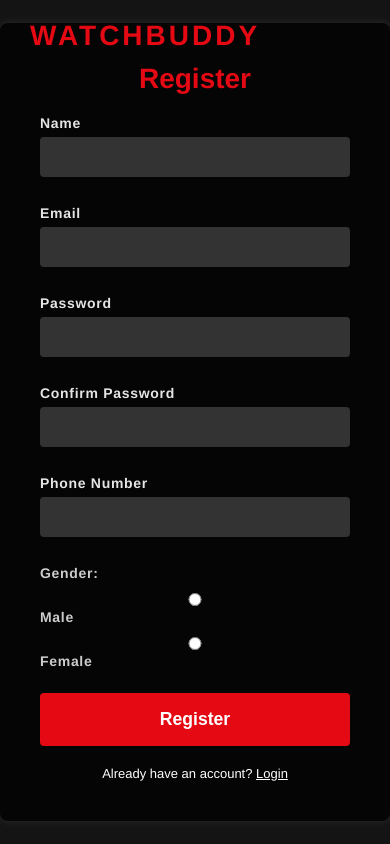
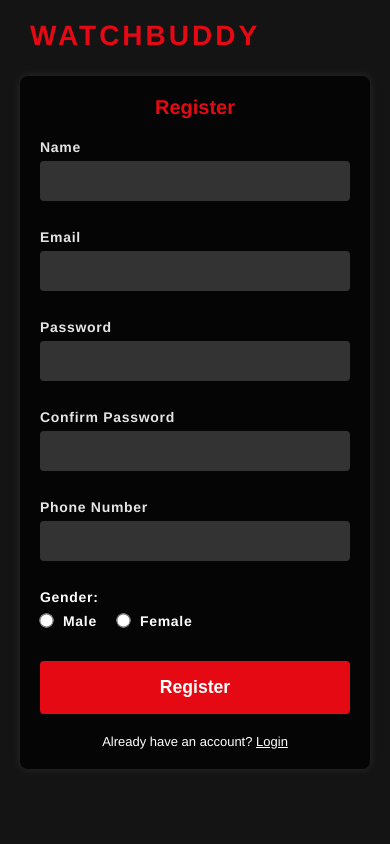
Before and after one commit to Pelmaa/watchBuddy, a React (Vite) app in the folder frontend/: page /register in a window 390 px wide. Built offline with nearby package versions, Linux system fonts and the light colour scheme; no server answers.

Commit message:
made changes in auth

```diff
--- a/frontend/src/config/axiosConfig.js
+++ b/frontend/src/config/axiosConfig.js
@@ -1,7 +1,7 @@
 import _axios from "axios";
 
 const axios = _axios.create({
-  baseURL: import.meta.env.VITE_API_BASE_URL,
+  baseURL: "http://localhost:3000/" || "https://watchbuddy-vgpp.onrender.com",
   headers: { "Content-Type": "application/json" },
 });
 axios.interceptors.request.use(
--- a/frontend/src/pages/auth/login/Login.jsx
+++ b/frontend/src/pages/auth/login/Login.jsx
@@ -72,7 +72,7 @@ const Login = () => {
           <button type="submit">Login</button>
 
           <p className="login-link">
-            Don't have an account? <Link to="/register">Register</Link> |
+            Don't have an account? <Link to="/register">Register</Link>
 
           </p>
         </form>
--- a/frontend/src/pages/auth/register/Register.css
+++ b/frontend/src/pages/auth/register/Register.css
@@ -1,9 +1,9 @@
-
 .register-container {
   display: flex;
   justify-content: center;
   align-items: center;
-  height: 100vh;
+  padding: 20px;
+  min-height: 100vh;
   background: #141414;
   color: #ffffff;
   font-family: 'Helvetica Neue', Helvetica, Arial, sans-serif;
@@ -11,7 +11,7 @@
 
 .register-form {
   background: rgba(0, 0, 0, 0.75);
-  padding: 40px;
+  padding: 30px;
   border-radius: 8px;
   width: 100%;
   max-width: 400px;
@@ -19,7 +19,7 @@
 }
 
 .register-title {
-  font-size: 28px;
+  font-size: 24px;
   font-weight: bold;
   margin-bottom: 20px;
   color: #e50914;
@@ -95,7 +95,7 @@
   position: absolute;
   top: 20px;
   left: 30px;
-  font-size: 28px;
+  font-size: 24px;
   font-weight: 700;
   color: #e50914;
   font-family: "Helvetica Neue", Helvetica, Arial, sans-serif;
@@ -104,3 +104,72 @@
   letter-spacing: 3px;
   text-transform: uppercase;
 }
+
+/* ✅ Responsive Tweaks */
+@media (max-width: 768px) {
+  .register-container {
+    padding: 50px 20px;
+  }
+
+  .register-form {
+    padding: 25px;
+  }
+
+  .register-title {
+    font-size: 22px;
+  }
+
+  .logo-text {
+    font-size: 20px;
+    left: 20px;
+    top: 15px;
+  }
+}
+
+@media (max-width: 480px) {
+  .register-form {
+    padding: 20px;
+  }
+
+  .register-title {
+    font-size: 20px;
+  }
+
+  .register-form input,
+  .register-form button {
+    font-size: 13px;
+    padding: 10px;
+  }
+
+  .logo-text {
+    font-size: 18px;
+    left: 15px;
+    top: 10px;
+  }
+}
+.form-group {
+  margin-bottom: 16px;
+}
+
+.form-group label {
+  display: flex;
+  align-items: center;
+  gap: 6px;
+  margin-bottom: 8px;
+  font-size: 14px;
+  color: #fff;
+}
+
+/* Align radio buttons horizontally */
+.form-group input[type="radio"] {
+  accent-color: #e50914;
+  transform: scale(1.1);
+  margin-right: 4px;
+}
+
+/* Optional: group the gender choices side-by-side */
+.gender-options {
+  display: flex;
+  gap: 20px;
+  margin-top: 8px;
+}
--- a/frontend/src/pages/auth/register/Register.jsx
+++ b/frontend/src/pages/auth/register/Register.jsx
@@ -114,6 +114,7 @@ const Register = () => {
 
        <div className="form-group">
   <label>Gender:</label>
+  <div className="gender-options">
     <label>
       <input
         type="radio"
@@ -137,6 +138,8 @@ const Register = () => {
       Female
     </label>
   </div>
+</div>
+
 
         {error && <p className="register-error">{error}</p>}
 
```
Lines whose indentation alone changed are shown as unchanged.
